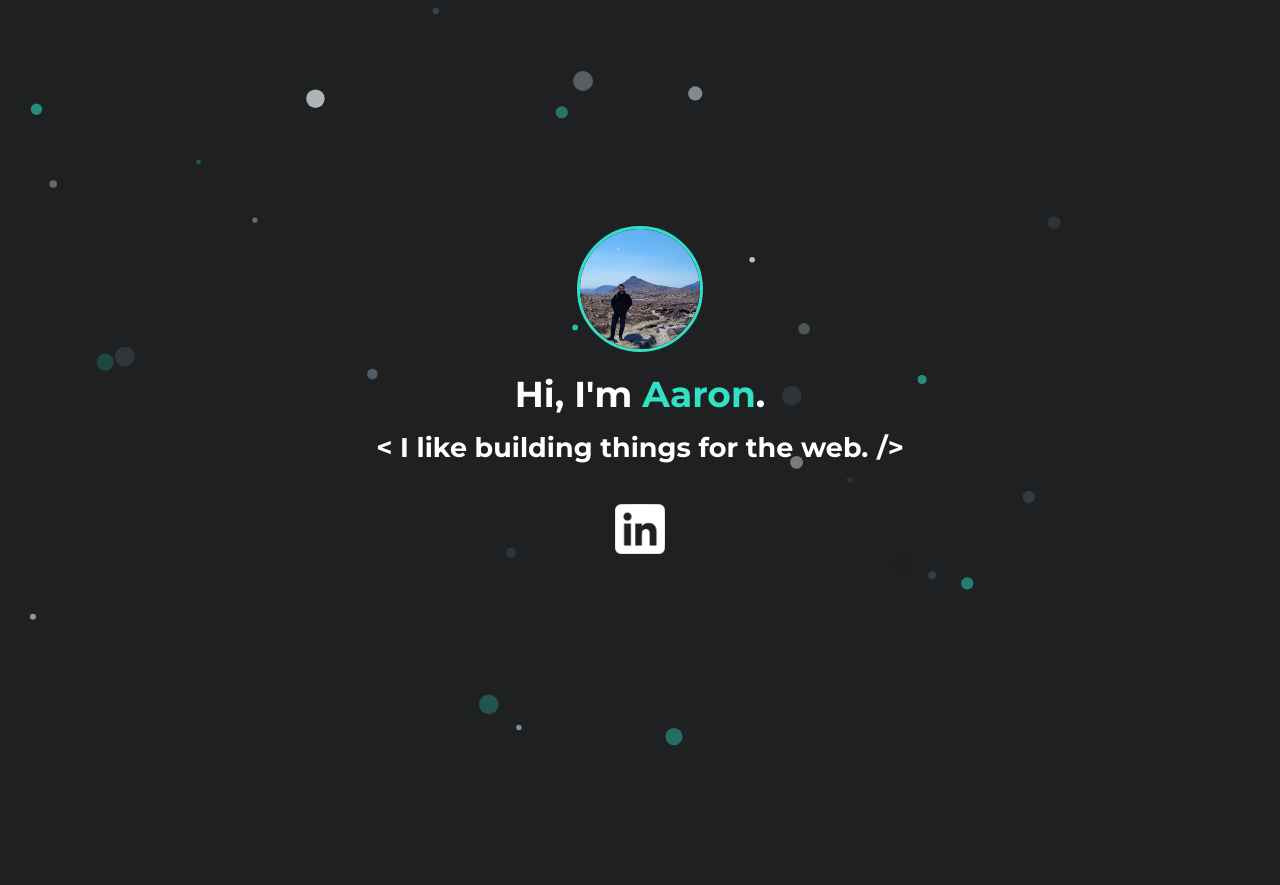
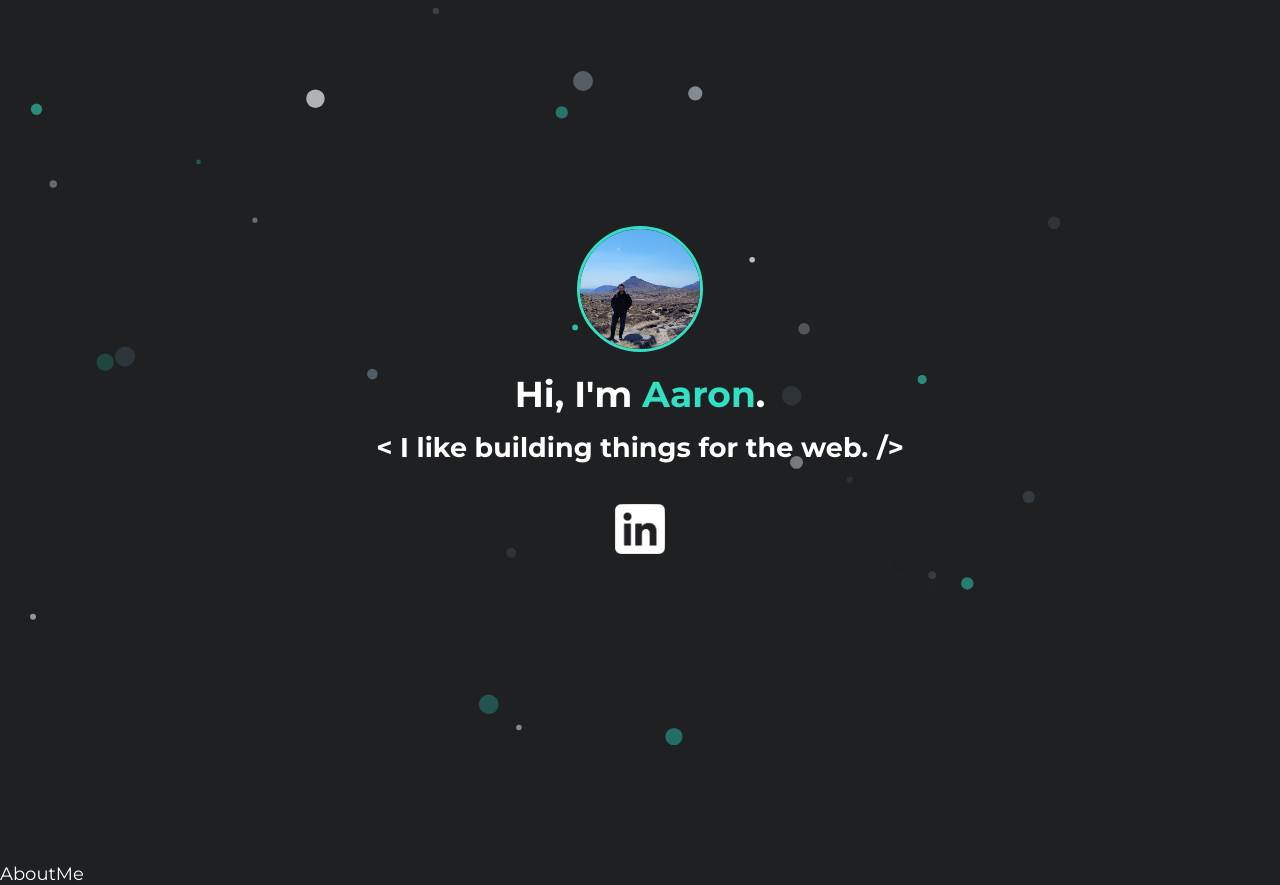
Before and after one commit to aaronzor/react-portfolio-aaron, a React (Create React App) app: page / in a window 1280 px wide. Before the commit the page ends 863 px from the top, so only its background shows below. Built offline with nearby package versions, Linux system fonts and the light colour scheme; the HTML template or start-up script is replaced by a standard one.

Commit message:
Create files for 'About me' section

```diff
--- a/src/App.js
+++ b/src/App.js
@@ -1,10 +1,15 @@
+// Import Styles
 import './App.css';
+
+// Component Imports
 import Home from './components/home/Home';
+import AboutMe from './components/aboutMe/AboutMe';
 
 function App() {
   return (
     <div className='App'>
       <Home />
+      <AboutMe />
     </div>
   );
 }
--- /dev/null
+++ b/src/components/aboutMe/AboutMe.js
@@ -0,0 +1,11 @@
+// Main Imports
+import React from 'react';
+
+// Import Styles
+import './aboutMe.css';
+
+const AboutMe = () => {
+  return <div>AboutMe</div>;
+};
+
+export default AboutMe;
```
Also changed, not shown: src/components/aboutMe/aboutMe.css (added).
